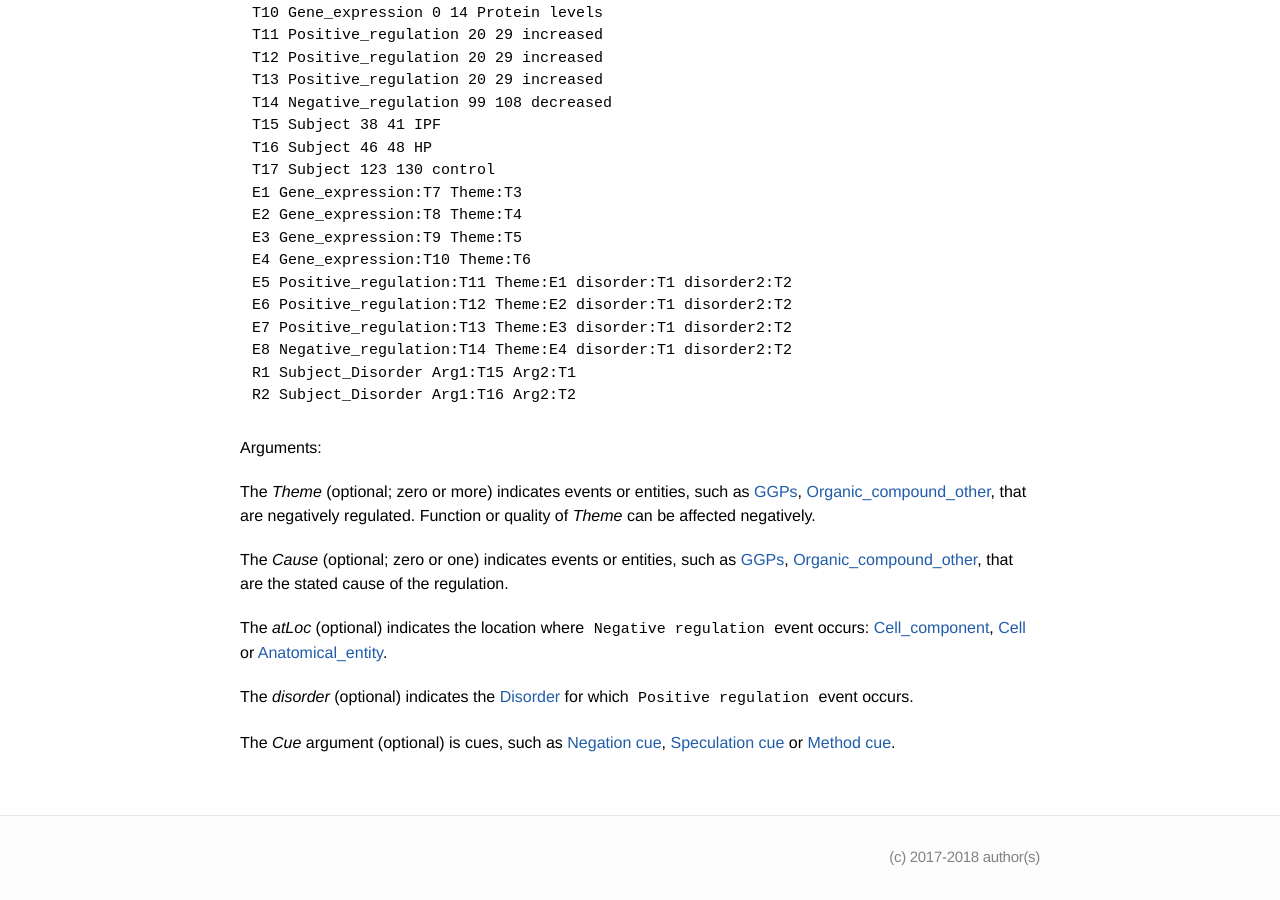
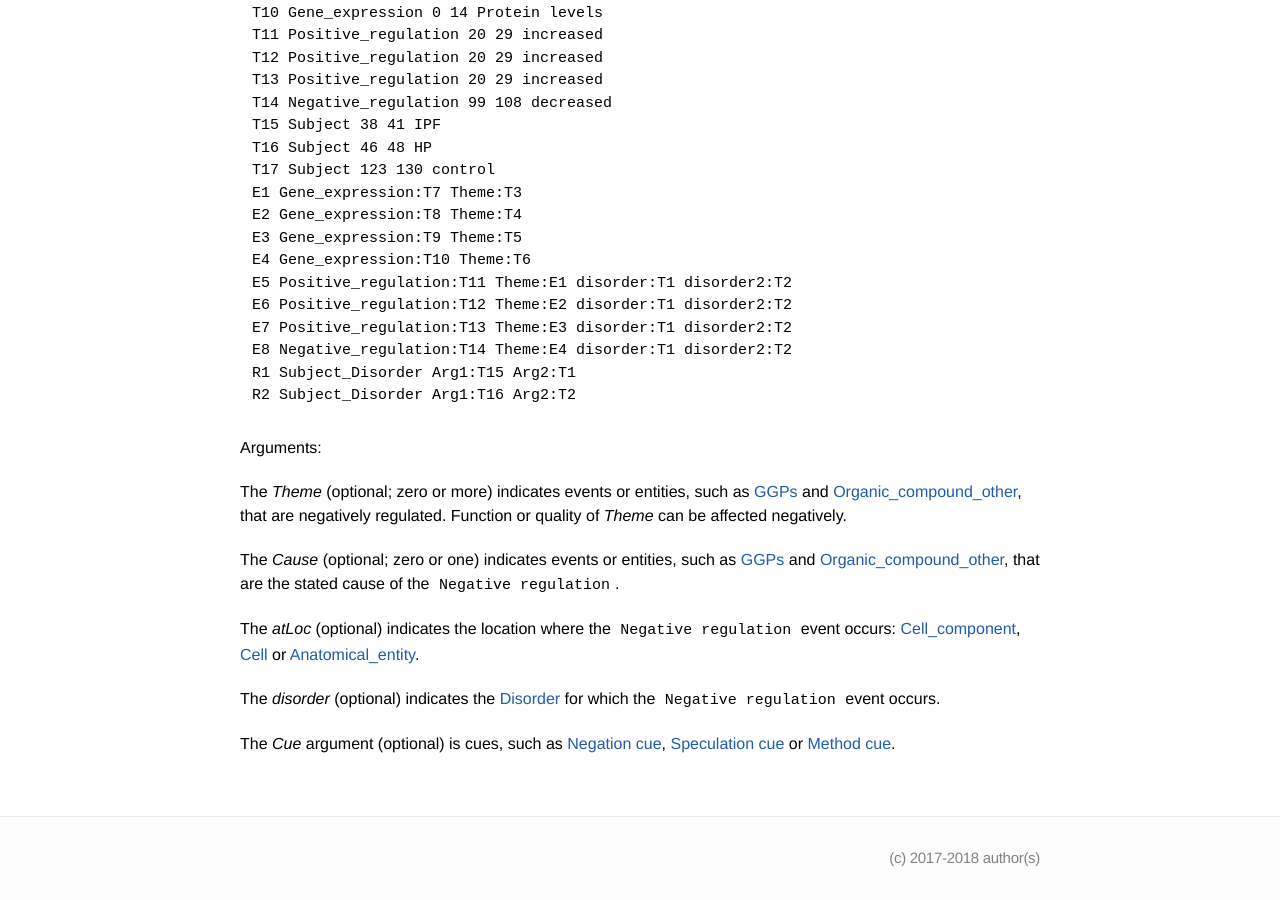
Before and after one commit to ezcatdb/molbiol_lung_corpus-guidelines, a Jekyll site: the page built from _event/Negative_regulation.md, in a window 1280 px wide and 900 px high, scrolled down 2479 px. Built offline with Jekyll 4.4.1, drawn with Linux system fonts in a browser that asks for light colours.

Commit message:
arguments, sample sentences corrected in _event/Negative_regulation.md

```diff
--- a/_event/Negative_regulation.md
+++ b/_event/Negative_regulation.md
@@ -133,13 +133,13 @@ R2 Subject_Disorder Arg1:T16 Arg2:T2
 
 Arguments:
 
-The *Theme* (optional; zero or more) indicates events or entities, such as [GGPs](), [Organic_compound_other](), that are negatively regulated. Function or quality of *Theme* can be affected negatively.
+The *Theme* (optional; zero or more) indicates events or entities, such as [GGPs]() and [Organic_compound_other](), that are negatively regulated. Function or quality of *Theme* can be affected negatively.
 
-The *Cause* (optional; zero or one) indicates events or entities, such as [GGPs](), [Organic_compound_other](), that are the stated cause of the regulation.
+The *Cause* (optional; zero or one) indicates events or entities, such as [GGPs]() and [Organic_compound_other](), that are the stated cause of the `Negative regulation`.
 
-The *atLoc* (optional) indicates the location where `Negative regulation` event occurs: [Cell_component](), [Cell]() or [Anatomical_entity]().
+The *atLoc* (optional) indicates the location where the `Negative regulation` event occurs: [Cell_component](), [Cell]() or [Anatomical_entity]().
 
-The *disorder* (optional) indicates the [Disorder]() for which `Positive regulation` event occurs.
+The *disorder* (optional) indicates the [Disorder]() for which the `Negative regulation` event occurs.
 
 The *Cue* argument (optional) is cues, such as [Negation cue](), [Speculation cue]() or [Method cue]().
 
```
